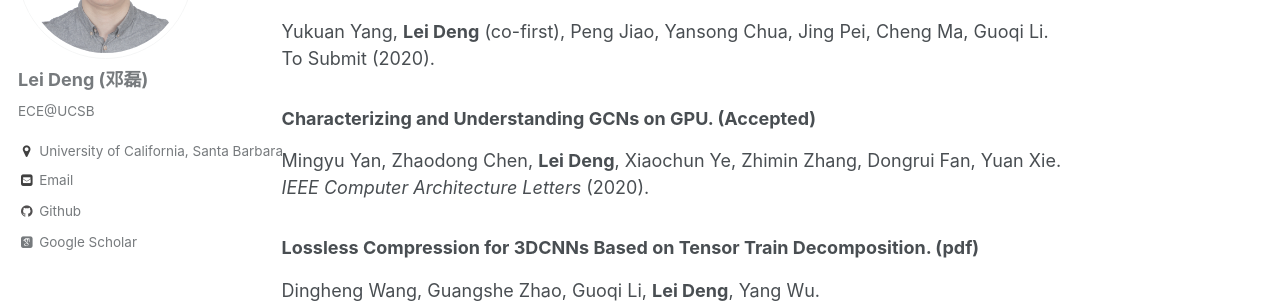
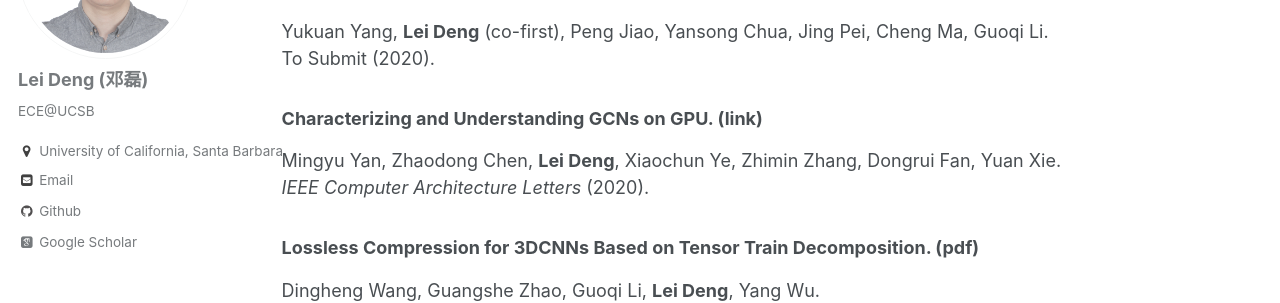
Before and after one commit to dllfei/dllfei.github.io, a Jekyll site: the page built from _pages/publications.md, in a window 1280 px wide and 900 px high, scrolled down 1384 px. Shown: the part 152-455 px from the top of the window. Built offline with Jekyll 4.4.1, drawn with Linux system fonts in a browser that asks for light colours; some web fonts are replaced.

Commit message:
Update publications.md

```diff
--- a/_pages/publications.md
+++ b/_pages/publications.md
@@ -48,7 +48,7 @@ Submitted to *Pattern Recognition* (2020).
 Yukuan Yang, **Lei Deng** (co-first), Peng Jiao, Yansong Chua, Jing Pei, Cheng Ma, Guoqi Li. <br />
 To Submit (2020).
 
-### Characterizing and Understanding GCNs on GPU. (Accepted) <br />
+### Characterizing and Understanding GCNs on GPU. ([link](https://www.sciencedirect.com/science/article/pii/S0893608019302667)) <br />
 Mingyu Yan, Zhaodong Chen, **Lei Deng**, Xiaochun Ye, Zhimin Zhang, Dongrui Fan, Yuan Xie. <br />
 *IEEE Computer Architecture Letters* (2020).
 
```
